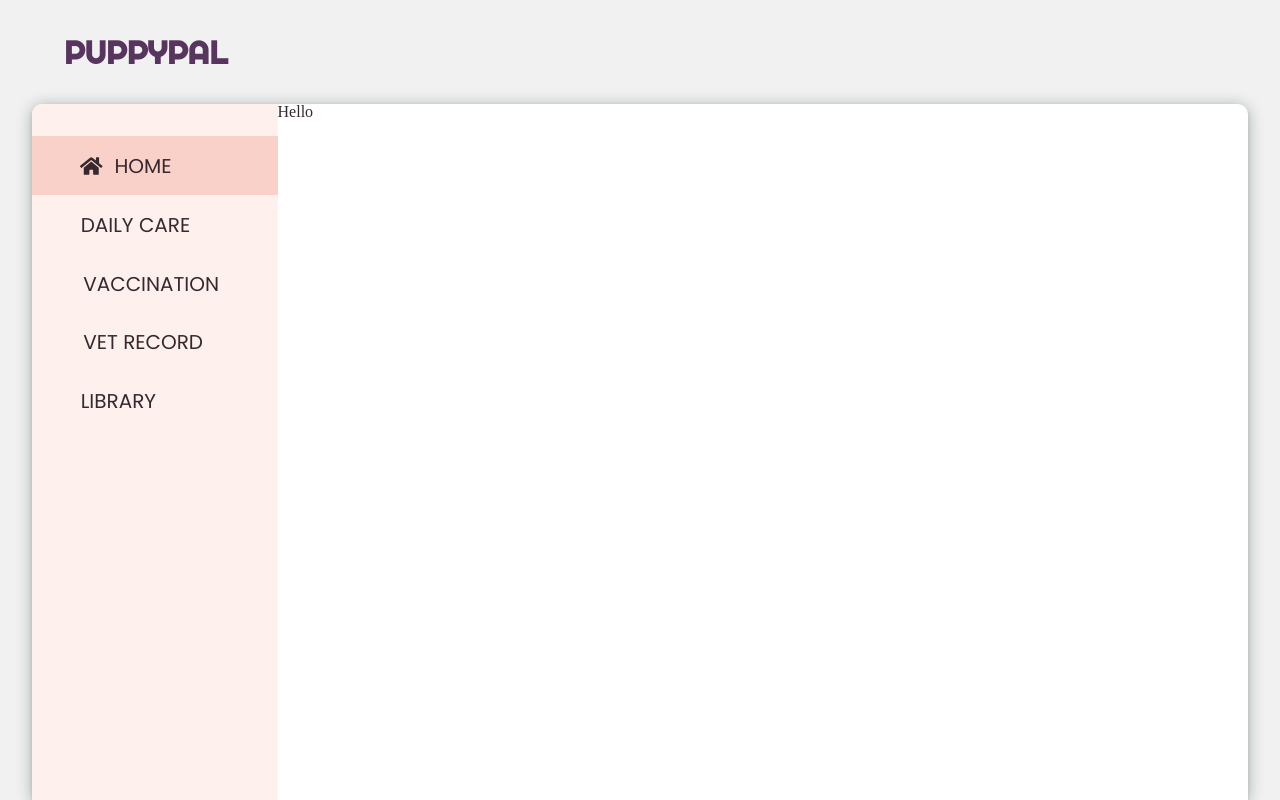
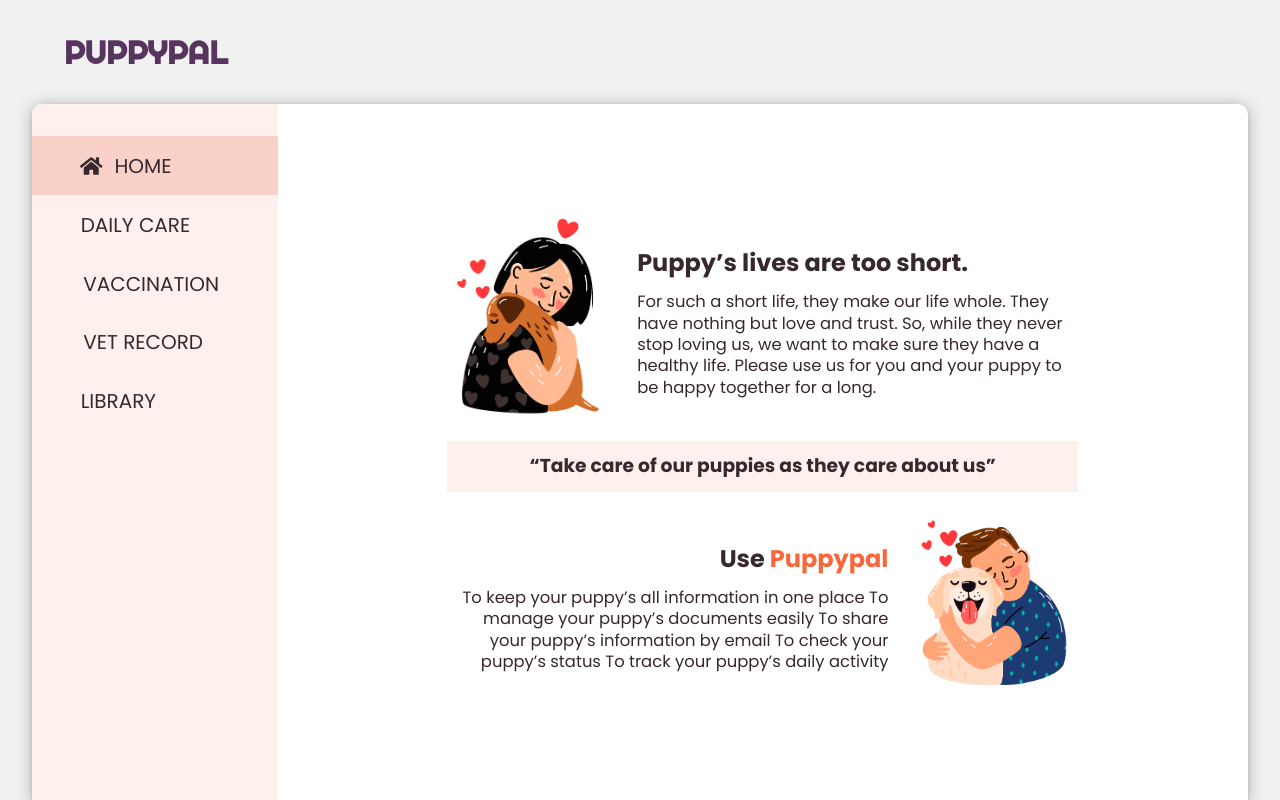
Before and after one commit to itsmejinsun/Concordia-FP-Puppypal, a React (Create React App) app in the folder frontend/: page / in a window 1280 px wide. Built offline with nearby package versions, Linux system fonts and the light colour scheme.

Commit message:
create homepage(introduction)

```diff
--- a/frontend/src/components/GlobalStyles.js
+++ b/frontend/src/components/GlobalStyles.js
@@ -39,7 +39,8 @@ export default createGlobalStyle`
       border: 0;
       box-sizing: border-box;
       vertical-align: baseline;
-      color: #36282e;
+      color: var(--main-font-color);
+      font-family: var(--main-font);
   }
   /* HTML5 display-role reset for older browsers */
   article, aside, details, figcaption, figure,
--- /dev/null
+++ b/frontend/src/components/Home/Introduction.js
@@ -0,0 +1,89 @@
+import React from 'react';
+import styled from 'styled-components';
+
+import Girl from '../../assets/hugging-dog-girl.png';
+import Boy from '../../assets/hugging-dog-boy.png';
+
+const Introduction = () => {
+    return (
+        <Wrapper>
+            <Contents>
+                <Img src={Girl} alt="hugging-dog-girl" />
+                <Text>
+                    <h2>Puppy’s lives are too short.</h2>
+                    <p>
+                        For such a short life, they make our life whole. They
+                        have nothing but love and trust. So, while they never
+                        stop loving us, we want to make sure they have a healthy
+                        life. Please use us for you and your puppy to be happy
+                        together for a long.
+                    </p>
+                </Text>
+            </Contents>
+            <Quote>
+                <h3>“Take care of our puppies as they care about us”</h3>
+            </Quote>
+            <Contents>
+                <Text className="second">
+                    <h2>
+                        Use <span>Puppypal</span>
+                    </h2>
+                    <p>
+                        To keep your puppy’s all information in one place To
+                        manage your puppy’s documents easily To share your
+                        puppy’s information by email To check your puppy’s
+                        status To track your puppy’s daily activity
+                    </p>
+                </Text>
+                <Img src={Boy} alt="hugging-dog-boy" />
+            </Contents>
+        </Wrapper>
+    );
+};
+
+const Wrapper = styled.div`
+    width: 70%;
+    display: flex;
+    flex-direction: column;
+`;
+
+const Contents = styled.div`
+    padding: 0 1rem;
+    display: flex;
+    align-items: center;
+
+    .second {
+        text-align: right;
+    }
+`;
+
+const Text = styled.div`
+    margin: 0 1rem;
+
+    h2 {
+        margin: 1rem 0;
+    }
+
+    p {
+        line-height: 1.3;
+        font-size: 1.025rem;
+    }
+
+    span {
+        color: var(--button-color-primary);
+    }
+`;
+
+const Img = styled.img`
+    width: 150px;
+    margin: 0 1rem;
+`;
+
+const Quote = styled.div`
+    background-color: var(--nav-background-color);
+    text-align: center;
+    padding: 1rem;
+    margin: 1.5rem;
+`;
+
+export default Introduction;
--- a/frontend/src/components/Home/index.js
+++ b/frontend/src/components/Home/index.js
@@ -1,9 +1,23 @@
 import React from 'react';
 import styled from 'styled-components';
 
+import Introduction from './Introduction';
+
 const Home = () => {
-    return <Wrapper>Hello</Wrapper>;
+    return (
+        <Wrapper>
+            <Introduction />
+        </Wrapper>
+    );
 };
 
-const Wrapper = styled.div``;
+const Wrapper = styled.div`
+    width: 100%;
+    height: 100%;
+    padding: 2rem 0;
+    display: flex;
+    justify-content: center;
+    align-items: center;
+`;
+
 export default Home;
--- /dev/null
+++ b/frontend/src/components/MenuNav/Menu.js
@@ -0,0 +1,115 @@
+import React from 'react';
+import { NavLink } from 'react-router-dom';
+import styled from 'styled-components';
+import { FontAwesomeIcon } from '@fortawesome/react-fontawesome';
+import {
+    faHome,
+    faSyringe,
+    faBriefcaseMedical,
+    faBook,
+    faCheckSquare,
+} from '@fortawesome/free-solid-svg-icons';
+
+const Menu = () => {
+    return (
+        <ul>
+            <li>
+                <StyledLink exact activeClassName="active" to="/">
+                    <Icon className="icon">
+                        <FontAwesomeIcon icon={faHome} />
+                    </Icon>
+                    <p>HOME</p>
+                </StyledLink>
+            </li>
+            <li>
+                <StyledLink activeClassName="active" to="/daily">
+                    <Icon className="icon">
+                        <FontAwesomeIcon icon={faCheckSquare} />
+                    </Icon>
+                    <p>DAILY CARE</p>
+                </StyledLink>
+            </li>
+            <li>
+                <StyledLink activeClassName="active" to="/vaccine">
+                    <Icon className="icon">
+                        <FontAwesomeIcon icon={faSyringe} />
+                    </Icon>
+                    <p>VACCINATION</p>
+                </StyledLink>
+            </li>
+            <li>
+                <StyledLink activeClassName="active" to="/vetrecord">
+                    <Icon className="icon">
+                        <FontAwesomeIcon icon={faBriefcaseMedical} />
+                    </Icon>
+                    <p>VET RECORD</p>
+                </StyledLink>
+            </li>
+            <li>
+                <StyledLink activeClassName="active" to="/library">
+                    <Icon className="icon">
+                        <FontAwesomeIcon icon={faBook} />
+                    </Icon>
+                    <p>LIBRARY</p>
+                </StyledLink>
+            </li>
+        </ul>
+    );
+};
+
+const StyledLink = styled(NavLink)`
+    padding: 1.2rem;
+    display: flex;
+    align-items: center;
+    transition: all 0.4s ease-in;
+
+    &.active {
+        padding: 1.2rem 3rem;
+        background-color: var(--nav-selected-color);
+
+        &:hover {
+            transform: none;
+            box-shadow: none;
+
+            .icon {
+                animation: none;
+            }
+        }
+
+        .icon {
+            opacity: 1;
+        }
+    }
+
+    &:hover {
+        background-color: var(--nav-selected-color);
+        box-shadow: rgba(0, 0, 0, 0.24) 0px 3px 8px;
+        transform: scale(1.075);
+        padding: 1.2rem 3rem;
+
+        .icon {
+            opacity: 1;
+            animation: slide-in 0.4s ease-in forwards;
+            transition: 1s;
+        }
+    }
+
+    p {
+        margin-left: 0.75rem;
+    }
+
+    @keyframes slide-in {
+        0% {
+            transform: translateX(-150%);
+        }
+        100% {
+            transform: translateX(0);
+        }
+    }
+`;
+
+const Icon = styled.div`
+    opacity: 0;
+`;
+
+export default Menu;
--- a/frontend/src/components/MenuNav/index.js
+++ b/frontend/src/components/MenuNav/index.js
@@ -1,60 +1,12 @@
 import React from 'react';
-import { NavLink } from 'react-router-dom';
 import styled from 'styled-components';
-import { FontAwesomeIcon } from '@fortawesome/react-fontawesome';
-import {
-    faHome,
-    faSyringe,
-    faBriefcaseMedical,
-    faBook,
-    faCheckSquare,
-} from '@fortawesome/free-solid-svg-icons';
+
+import Menu from './Menu';
 
 const Nav = () => {
     return (
         <Wrapper>
-            <ul>
-                <li>
-                    <StyledLink exact activeClassName="active" to="/">
-                        <Icon className="icon">
-                            <FontAwesomeIcon icon={faHome} />
-                        </Icon>
-                        <p>HOME</p>
-                    </StyledLink>
-                </li>
-                <li>
-                    <StyledLink activeClassName="active" to="/daily">
-                        <Icon className="icon">
-                            <FontAwesomeIcon icon={faCheckSquare} />
-                        </Icon>
-                        <p>DAILY CARE</p>
-                    </StyledLink>
-                </li>
-                <li>
-                    <StyledLink activeClassName="active" to="/vaccine">
-                        <Icon className="icon">
-                            <FontAwesomeIcon icon={faSyringe} />
-                        </Icon>
-                        <p>VACCINATION</p>
-                    </StyledLink>
-                </li>
-                <li>
-                    <StyledLink activeClassName="active" to="/vetrecord">
-                        <Icon className="icon">
-                            <FontAwesomeIcon icon={faBriefcaseMedical} />
-                        </Icon>
-                        <p>VET RECORD</p>
-                    </StyledLink>
-                </li>
-                <li>
-                    <StyledLink activeClassName="active" to="/library">
-                        <Icon className="icon">
-                            <FontAwesomeIcon icon={faBook} />
-                        </Icon>
-                        <p>LIBRARY</p>
-                    </StyledLink>
-                </li>
-            </ul>
+            <Menu />
         </Wrapper>
     );
 };
@@ -67,64 +19,10 @@ const Wrapper = styled.div`
     font-family: var(--main-font);
     font-size: 1.25rem;
     padding-top: 2rem;
+
     &.active {
         background-color: var(--nav-selected-color);
     }
 `;
 
-const StyledLink = styled(NavLink)`
-    padding: 1.2rem;
-    display: flex;
-    align-items: center;
-    transition: all 0.4s ease-in;
-
-    &.active {
-        padding: 1.2rem 3rem;
-        background-color: var(--nav-selected-color);
-
-        &:hover {
-            transform: none;
-            box-shadow: none;
-
-            .icon {
-                animation: none;
-            }
-        }
-
-        .icon {
-            opacity: 1;
-        }
-    }
-
-    &:hover {
-        background-color: var(--nav-selected-color);
-        box-shadow: rgba(0, 0, 0, 0.24) 0px 3px 8px;
-        transform: scale(1.075);
-        padding: 1.2rem 3rem;
-
-        .icon {
-            opacity: 1;
-            animation: slide-in 0.4s ease-in forwards;
-            transition: 1s;
-        }
-    }
-
-    p {
-        margin-left: 0.75rem;
-    }
-
-    @keyframes slide-in {
-        0% {
-            transform: translateX(-150%);
-        }
-        100% {
-            transform: translateX(0);
-        }
-    }
-`;
-
-const Icon = styled.div`
-    opacity: 0;
-`;
-
 export default Nav;
```
Also changed, not shown: frontend/src/assets/hugging-dog-boy.png (added), frontend/src/assets/hugging-dog-girl.png (added).
